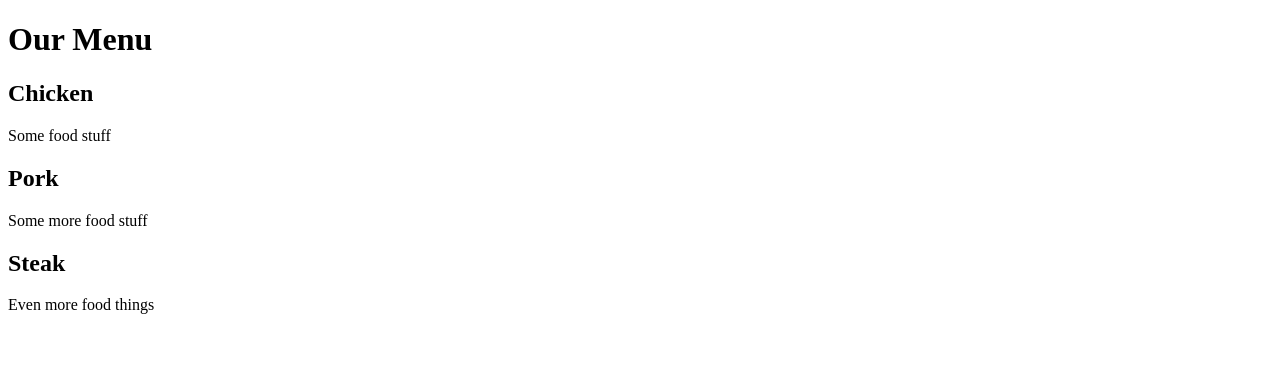
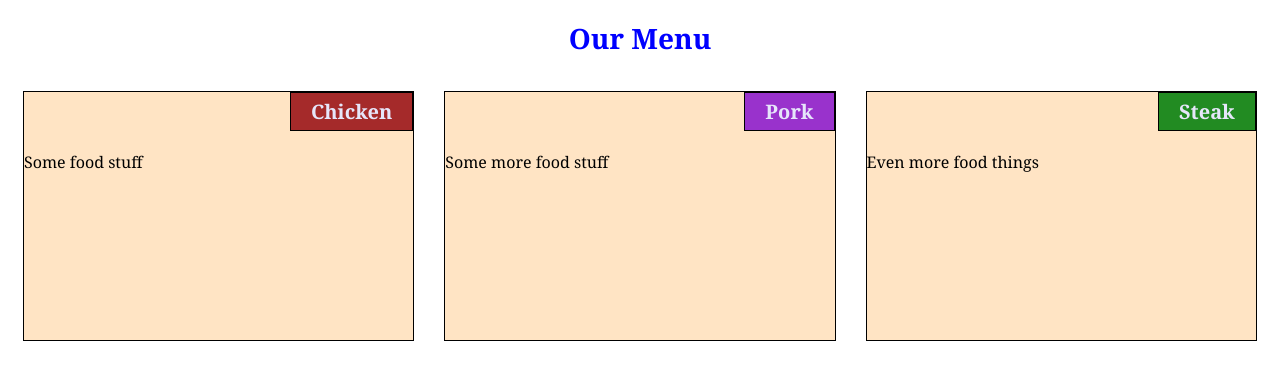
Before and after one commit to JMANTIS14/test, a plain HTML site: page index.html in a window 1280 px wide. Drawn offline with Linux system fonts and the light colour scheme.

Commit message:
updated ref

```diff
--- a/index.html
+++ b/index.html
@@ -6,7 +6,7 @@
     <meta http-equiv="X-UA-Compatible" content="IE=edge">
     <title>Module2 Assignment</title>
     <meta name="viewport" content="width=device-width, initial-scale=1">
-    <link rel="stylesheet" href="css/style.css" />
+    <link rel="stylesheet" href="Mod2Solution.css" />
 
 </head>
 
```
